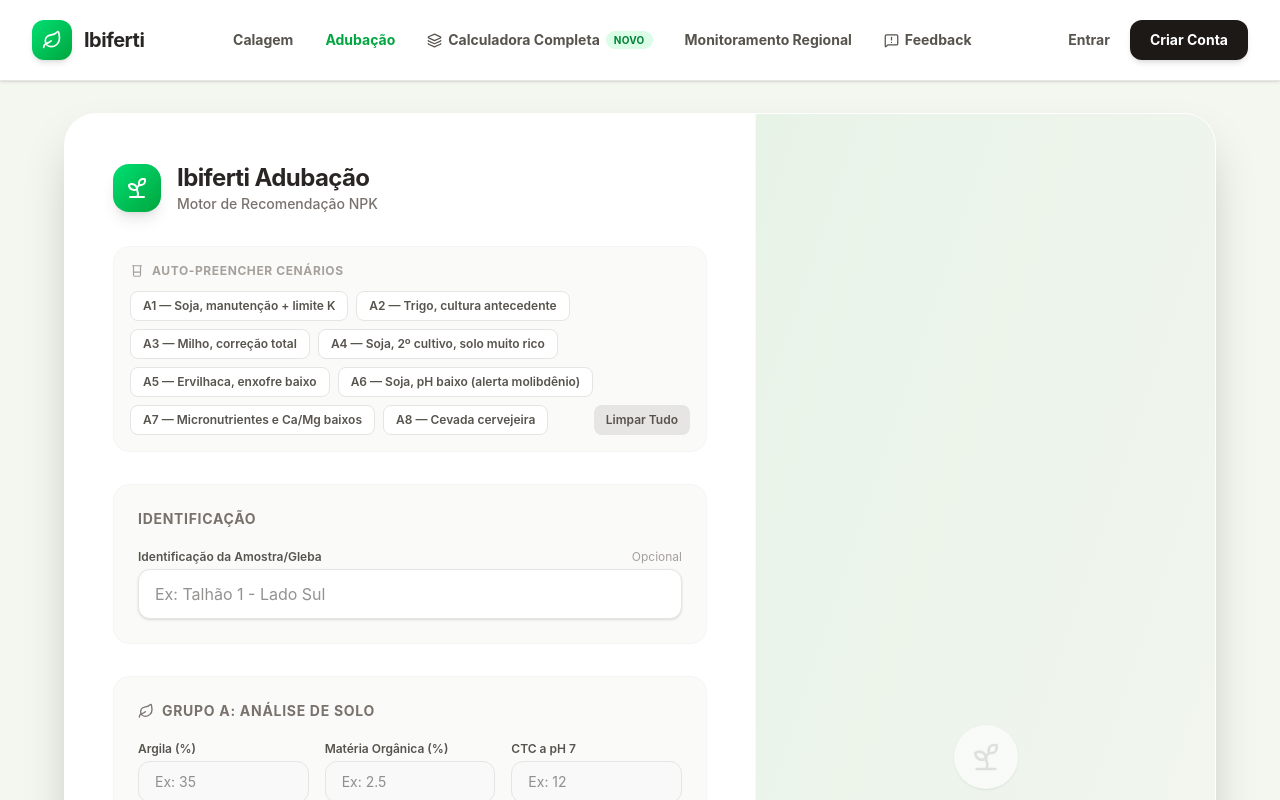
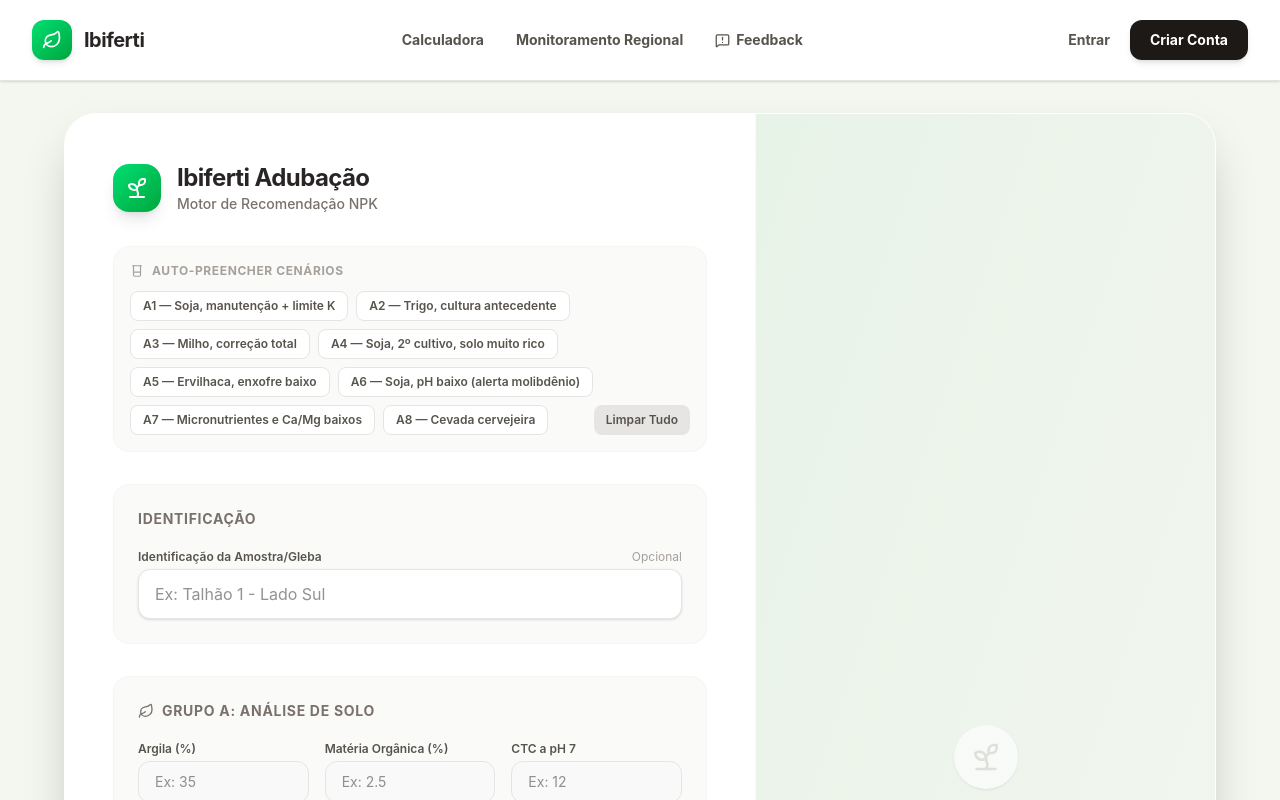
Before and after one commit to pdro1812/ibifert, a React (Vite) app in the folder frontend/: page /adubacao in a window 1280 px wide. Shown: the top 800 px of the page. Built offline with nearby package versions, Linux system fonts and the light colour scheme.

Commit message:
feat: navbar com apenas 'Calculadora' (remove Calagem, Adubação e selo Novo)
Co-Authored-By: Claude Sonnet 5.5 <noreply@anthropic.com>

```diff
--- a/frontend/src/components/Navbar.tsx
+++ b/frontend/src/components/Navbar.tsx
@@ -1,5 +1,5 @@
 import { Link, NavLink } from 'react-router-dom';
-import { Layers, Leaf, LogOut, MessageSquareWarning } from 'lucide-react';
+import { Leaf, LogOut, MessageSquareWarning } from 'lucide-react';
 import { useAuth } from '../contexts/AuthContext';
 
 export function Navbar() {
@@ -19,32 +19,12 @@ export function Navbar() {
         {/* Links Centrais (Desktop) */}
         <nav className="hidden items-center gap-8 md:flex text-stone-600">
           <NavLink
-            to="/"
+            to="/calculadora-completa"
             className={({ isActive }) =>
               `text-sm font-bold transition-all hover:text-green-600 ${isActive ? 'text-green-600' : ''}`
             }
           >
-            Calagem
-          </NavLink>
-          <NavLink
-            to="/adubacao"
-            className={({ isActive }) =>
-              `text-sm font-bold transition-all hover:text-green-600 ${isActive ? 'text-green-600' : ''}`
-            }
-          >
-            Adubação
-          </NavLink>
-          <NavLink
-            to="/calculadora-completa"
-            className={({ isActive }) =>
-              `flex items-center gap-1.5 text-sm font-bold transition-all hover:text-green-600 ${isActive ? 'text-green-600' : ''}`
-            }
-          >
-            <Layers size={15} />
-            Calculadora Completa
-            <span className="rounded-full bg-green-100 px-2 py-0.5 text-[10px] font-bold uppercase tracking-wide text-green-700">
-              Novo
-            </span>
+            Calculadora
           </NavLink>
           <NavLink
             to="/monitoramento"
```
